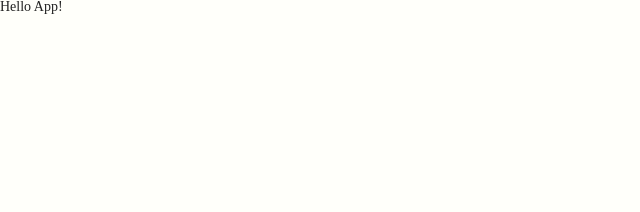
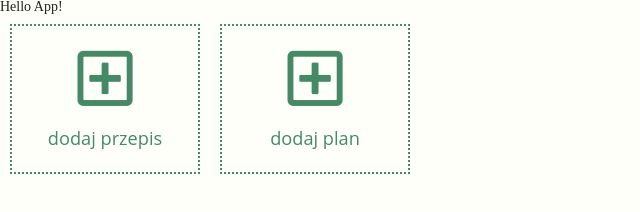
Before and after one commit to Natalia-Tomaszewska/Zaplanuj-Jedzonko, a website: page development/app.html in a window 1280 px wide. Shown: the whole page, without its empty margins (0-640 px from the left). Drawn offline with nearby package versions, Linux system fonts and the light colour scheme; files that its build step writes are made by us from their sources.

Commit message:
buttons-add

```diff
--- a/development/app.html
+++ b/development/app.html
@@ -6,12 +6,22 @@
     <meta http-equiv="X-UA-Compatible" content="ie=edge" />
     <title>Zaplanuj Jedzonko</title>
     <link rel="stylesheet" href="./css/main.css" />
+    <link rel="stylesheet" href="https://use.fontawesome.com/releases/v5.7.2/css/all.css" integrity="sha384-fnmOCqbTlWIlj8LyTjo7mOUStjsKC4pOpQbqyi7RrhN7udi9RwhKkMHpvLbHG9Sr" crossorigin="anonymous">
   </head>
   <body>
     <header>
       <h1>Hello App!</h1>
     </header>
-
+    <div class="buttons-add">
+      <div class="add-recipe add">
+        <i class="far fa-plus-square"></i>
+        <button class="add-recipe">dodaj przepis</button>
+      </div>
+      <div class="add-plan add">
+        <i class="far fa-plus-square"></i>
+        <button class="add-plan">dodaj plan</button>
+      </div>
+    </div>
     <script src="./js/app.js"></script>
   </body>
 </html>
--- /dev/null
+++ b/development/scss/buttons-add.scss
@@ -0,0 +1,33 @@
+@import "variables";
+
+.buttons-add {
+  display: flex;
+
+}
+
+.add {
+  border: 2px dotted $successmessagecolor;
+  width: 190px;
+  height: 150px;
+  display: flex;
+  justify-content: center;
+  align-items: center;
+  background-color: $buttonscolor;
+  flex-direction: column;
+  margin: 10px;
+}
+
+.far {
+  font-size: 4.5em;
+  color: $successmessagecolor;
+  margin-bottom: 15px;
+
+}
+
+button {
+  border: none;
+  background-color: $buttonscolor;
+  color: $successmessagecolor;
+  font-size: 1.3em;
+  font-family: $fontOpenSans;
+}
--- a/development/scss/main.scss
+++ b/development/scss/main.scss
@@ -7,6 +7,7 @@
 @import "variables";
 @import "nav";
 @import "about-author";
+@import "buttons-add";
 
 body {
   background-color: #FFFFFA;
```
Also changed, not shown: development/index.html (+5 -1 lines).
